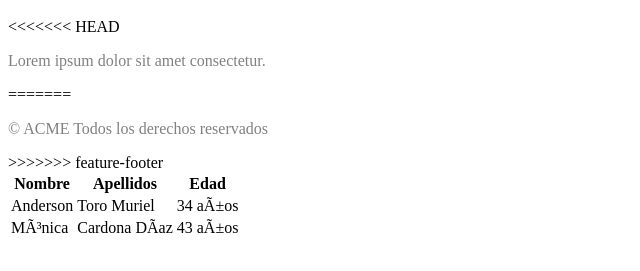
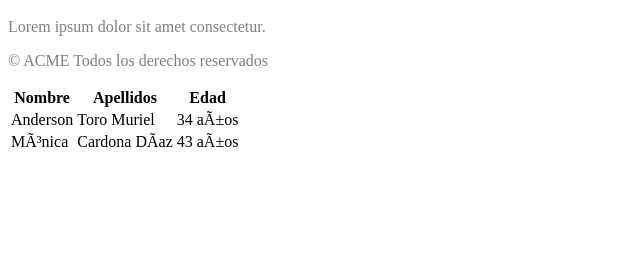
Before and after one commit to AndersonToroM/proyectoHTML, a plain HTML site: page index.html in a window 1280 px wide. Shown: the part 101-372 px from the top of the page, without its empty margins (0-640 px from the left). Drawn offline with Linux system fonts and the light colour scheme.

Commit message:
estilos2

```diff
--- a/index.html
+++ b/index.html
@@ -13,15 +13,12 @@
     <p>Ejemplo de párrafo</p>
     </div>
     <h1>Bienvenidos a nuestro sitio web</h1>
-<<<<<<< HEAD
     <section>
         <p>Lorem ipsum dolor sit amet consectetur.</p>
     </section>
-=======
     <footer>
         <p>&copy; ACME Todos los derechos reservados</p>
     </footer>
->>>>>>> feature-footer
     <script src="./js/main.js"></script>
     <table>
         <tr>
```
